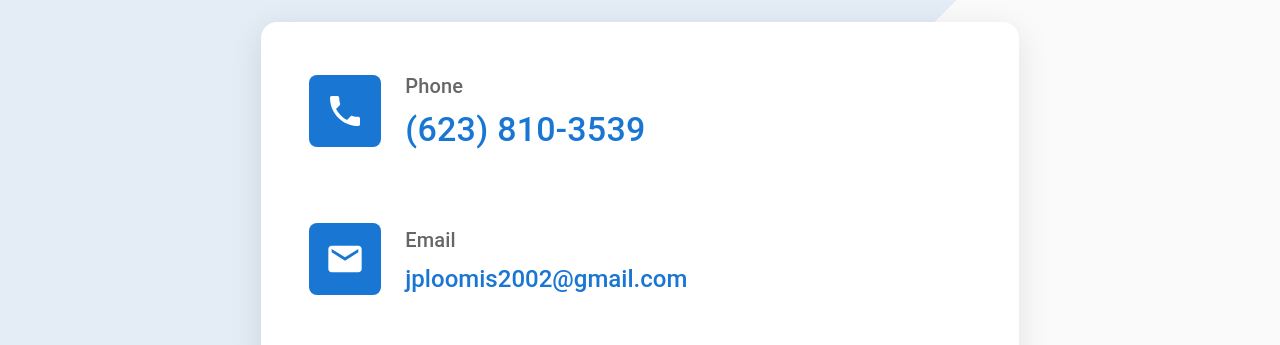
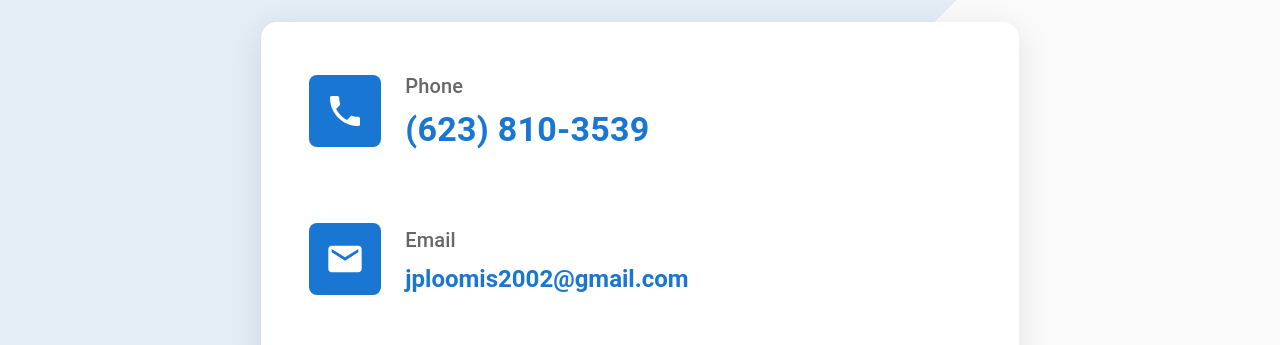
Before and after one commit to jloomis87/SDSWebsite, a React (Vite) app: page /contact in a window 1280 px wide. Shown: the part 273-618 px from the top of the page. Built offline with nearby package versions, Linux system fonts and the light colour scheme.

Commit message:
additional styling on the contact us page

```diff
--- a/src/pages/Contact.tsx
+++ b/src/pages/Contact.tsx
@@ -69,93 +69,129 @@ export default function Contact() {
             }}>
               <Grid container spacing={6}>
                 <Grid item xs={12}>
+                  <a
+                    href="tel:+16238103539"
+                    style={{
+                      textDecoration: 'none',
+                      color: 'inherit',
+                      display: 'block'
+                    }}
+                  >
                     <Box sx={{
                       display: 'flex',
                       alignItems: 'center',
                       mb: 3,
-                    transition: 'transform 0.2s',
+                      transition: 'all 0.2s ease-in-out',
+                      cursor: 'pointer',
                       '&:hover': {
-                      transform: 'translateY(-4px)'
+                        transform: 'translateY(-4px)',
+                        '& .phone-icon-box': {
+                          bgcolor: 'primary.dark',
+                        },
+                        '& .phone-number': {
+                          color: 'primary.dark',
+                        }
                       }
                     }}>
-                    <Box sx={{
+                      <Box
+                        className="phone-icon-box"
+                        sx={{
                           bgcolor: 'primary.main',
                           borderRadius: 2,
                           p: 2,
                           mr: 3,
                           display: 'flex',
                           alignItems: 'center',
-                      justifyContent: 'center'
-                    }}>
+                          justifyContent: 'center',
+                          transition: 'background-color 0.2s'
+                        }}
+                      >
                         <PhoneIcon sx={{ fontSize: 40, color: 'white' }} />
                       </Box>
                       <Box>
                         <Typography variant="h6" gutterBottom color="text.secondary" sx={{ fontWeight: 500 }}>
                           Phone
                         </Typography>
-                      <Typography variant="h4" color="primary" sx={{ fontWeight: 'bold' }}>
-                        <a
-                          href="tel:+16238103539"
-                          style={{
-                            textDecoration: 'none',
-                            color: 'inherit'
+                        <Typography
+                          variant="h4"
+                          className="phone-number"
+                          sx={{
+                            fontWeight: 'bold',
+                            color: 'primary.main',
+                            transition: 'color 0.2s'
                           }}
                         >
                           (623) 810-3539
-                        </a>
                         </Typography>
                       </Box>
                     </Box>
+                  </a>
                 </Grid>
 
                 <Grid item xs={12}>
+                  <a
+                    href="mailto:jploomis2002@gmail.com"
+                    style={{
+                      textDecoration: 'none',
+                      color: 'inherit',
+                      display: 'block'
+                    }}
+                  >
                     <Box sx={{
                       display: 'flex',
                       alignItems: 'center',
                       mb: 3,
-                    transition: 'transform 0.2s',
+                      transition: 'all 0.2s ease-in-out',
+                      cursor: 'pointer',
                       '&:hover': {
-                      transform: 'translateY(-4px)'
+                        transform: 'translateY(-4px)',
+                        '& .email-icon-box': {
+                          bgcolor: 'primary.dark',
+                        },
+                        '& .email-text': {
+                          color: 'primary.dark',
+                        }
                       }
                     }}>
-                    <Box sx={{
+                      <Box
+                        className="email-icon-box"
+                        sx={{
                           bgcolor: 'primary.main',
                           borderRadius: 2,
                           p: 2,
                           mr: 3,
                           display: 'flex',
                           alignItems: 'center',
-                      justifyContent: 'center'
-                    }}>
+                          justifyContent: 'center',
+                          transition: 'background-color 0.2s'
+                        }}
+                      >
                         <EmailIcon sx={{ fontSize: 40, color: 'white' }} />
                       </Box>
                       <Box>
                         <Typography variant="h6" gutterBottom color="text.secondary" sx={{ fontWeight: 500 }}>
                           Email
                         </Typography>
-                      <Typography variant="h5" color="primary">
-                        <a
-                          href="mailto:jploomis2002@gmail.com"
-                          style={{
-                            textDecoration: 'none',
-                            color: 'inherit'
+                        <Typography
+                          variant="h5"
+                          className="email-text"
+                          sx={{
+                            fontWeight: 'bold',
+                            color: 'primary.main',
+                            transition: 'color 0.2s'
                           }}
                         >
                           jploomis2002@gmail.com
-                        </a>
                         </Typography>
                       </Box>
                     </Box>
+                  </a>
                 </Grid>
 
                 <Grid item xs={12}>
                   <Box sx={{
                     display: 'flex',
-                    alignItems: 'flex-start',
-                    transition: 'transform 0.2s',
-                    '&:hover': {
-                      transform: 'translateY(-4px)'
-                    }
+                    alignItems: 'flex-start'
                   }}>
                     <Box sx={{
                       bgcolor: 'primary.main',
```
Lines whose indentation alone changed are shown as unchanged.
